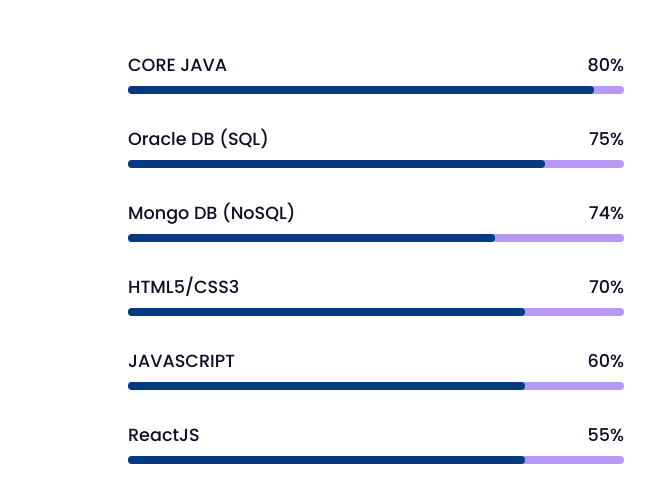
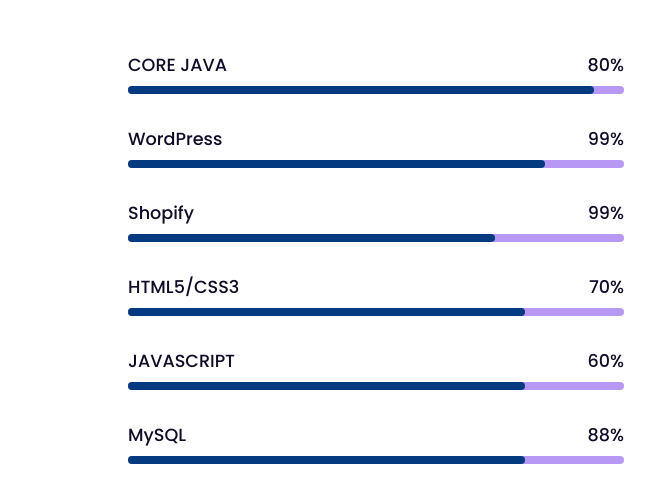
Before and after one commit to rakeshsahu15/Portfolio-v1, a plain HTML site: page index.html in a window 1280 px wide. Shown: the part 1560-2058 px from the top of the page, 0-652 px from the left. Drawn offline with nearby package versions, Linux system fonts and the light colour scheme.

Commit message:
Update index.html

```diff
--- a/index.html
+++ b/index.html
@@ -109,15 +109,15 @@
             </div>
 
             <div class="bars-box">
-                <h3>Oracle DB (SQL)</h3>
-                <span>75%</span>
+                <h3>WordPress</h3>
+                <span>99%</span>
                 <div class="light-bar"></div>
                 <div class="percent-bar css-bar"></div>
             </div>
 
             <div class="bars-box">
-                <h3>Mongo DB (NoSQL)</h3>
-                <span>74%</span>
+                <h3>Shopify</h3>
+                <span>99%</span>
                 <div class="light-bar"></div>
                 <div class="percent-bar js-bar"></div>
             </div>
@@ -135,8 +135,8 @@
                 <div class="percent-bar react-bar"></div>
             </div>
             <div class="bars-box">
-                <h3>ReactJS</h3>
-                <span>55%</span>
+                <h3>MySQL</h3>
+                <span>88%</span>
                 <div class="light-bar"></div>
                 <div class="percent-bar react-bar"></div>
             </div>
@@ -209,7 +209,7 @@
                             </div>
 
                             <div class="copyright">
-                                © TUFFAN | 2023 | All Right Reserved.</p>
+                                © TUFFAN | 2024 | All Right Reserved.</p>
                             </div>
                             <!-- Javascript -->
                             <script src="Tuffan.js"></script>
```
